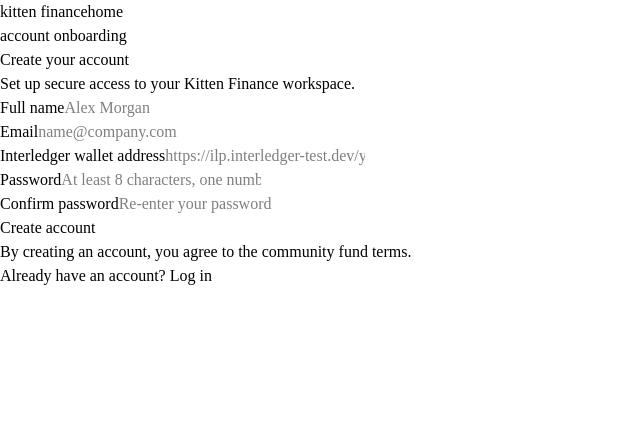
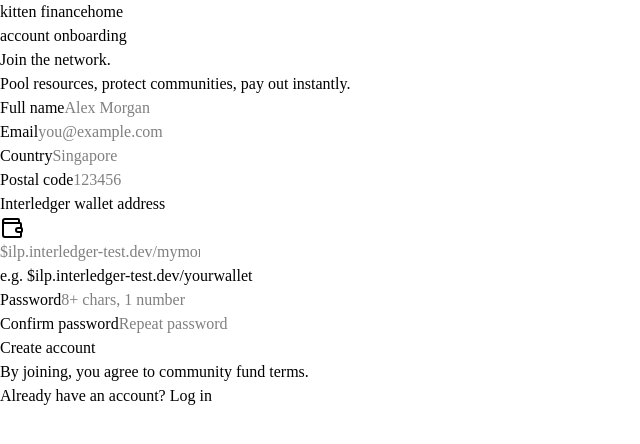
Before and after one commit to SaaiAravindhRaja/hackomania-kittens, a React (Vite) app in the folder client/: page /register in a window 1280 px wide. Shown: the top 444 px of the page, without its empty margins (0-640 px from the left). Built offline with nearby package versions, Linux system fonts and the light colour scheme.

Commit message:
Fix register form: add country/postalcode, fix auth hook and api client

```diff
--- a/client/src/lib/api.js
+++ b/client/src/lib/api.js
@@ -1,19 +1,14 @@
 const BASE = '/api'
 
 export async function api(path, options = {}) {
-  const token = localStorage.getItem('token')
   const headers = { 'Content-Type': 'application/json', ...options.headers }
-  if (token) headers.Authorization = `Bearer ${token}`
-
   const res = await fetch(`${BASE}${path}`, { ...options, headers })
   const data = await res.json().catch(() => ({}))
-
   if (!res.ok) {
     const error = new Error(data.error || `Request failed (${res.status})`)
     error.status = res.status
     throw error
   }
-
   return data
 }
 
--- a/client/src/pages/register.jsx
+++ b/client/src/pages/register.jsx
@@ -2,156 +2,191 @@
 import { useNavigate } from 'react-router-dom'
 import { useAuth } from '@/hooks/use-auth'
 import AuthShell from '@/components/auth-shell'
-import { Alert, AlertDescription, AlertTitle } from '@/components/ui/alert'
-import { Button } from '@/components/ui/button'
-import { Form, FormField, FormMessage } from '@/components/ui/form'
-import { Input } from '@/components/ui/input'
-import { Label } from '@/components/ui/label'
-import { Loader2 } from 'lucide-react'
+import { Loader2, Wallet } from 'lucide-react'
 
 const emailPattern = /^[^\s@]+@[^\s@]+\.[^\s@]+$/
 const passwordPattern = /^(?=.*\d).{8,}$/
+const postalCodePattern = /^[0-9A-Za-z\s-]{3,10}$/
+const walletPattern = /^\$[a-zA-Z0-9.-]+\.[a-zA-Z]{2,}\/[a-zA-Z0-9._~-]+$/
+
+function Field({ label, hint, error, children }) {
+  return (
+    <div className="space-y-1.5">
+      <label className="block text-xs font-medium uppercase tracking-[0.1em] text-slate-400">
+        {label}
+      </label>
+      {children}
+      {hint && !error && (
+        <p className="text-[11px] text-slate-600">{hint}</p>
+      )}
+      <p className="min-h-[16px] text-xs text-red-400">{error || ''}</p>
+    </div>
+  )
+}
 
 export default function Register() {
   const navigate = useNavigate()
   const { register } = useAuth()
-  const [values, setValues] = useState({ name: '', email: '', password: '', confirmPassword: '', walletAddress: '' })
+  const [values, setValues] = useState({
+    name: '', email: '', country: '', postalcode: '',
+    walletAddress: '', password: '', confirmPassword: '',
+  })
   const [errors, setErrors] = useState({})
-  const [status, setStatus] = useState(null)
+  const [globalError, setGlobalError] = useState(null)
   const [loading, setLoading] = useState(false)
 
   const validate = () => {
-    const nextErrors = {}
-    if (!values.name.trim()) nextErrors.name = 'Name is required.'
-    else if (values.name.trim().length < 2) nextErrors.name = 'Name must be at least 2 characters.'
-    if (!values.email.trim()) nextErrors.email = 'Email is required.'
-    else if (!emailPattern.test(values.email)) nextErrors.email = 'Enter a valid email address.'
-    if (!values.password) nextErrors.password = 'Password is required.'
-    else if (!passwordPattern.test(values.password)) nextErrors.password = 'Use at least 8 characters including one number.'
-    if (!values.confirmPassword) nextErrors.confirmPassword = 'Please confirm your password.'
-    else if (values.password !== values.confirmPassword) nextErrors.confirmPassword = 'Passwords do not match.'
-    if (!values.walletAddress.trim()) nextErrors.walletAddress = 'Wallet address is required.'
-    else if (!values.walletAddress.startsWith('https://')) nextErrors.walletAddress = 'Must be a valid https:// wallet URL.'
-    return nextErrors
-  }
-
-  const clearFieldError = (name) => {
-    setErrors(cur => {
-      if (!cur[name]) return cur
-      const next = { ...cur }
-      delete next[name]
-      return next
-    })
+    const e = {}
+    if (!values.name.trim()) e.name = 'Name is required.'
+    else if (values.name.trim().length < 2) e.name = 'At least 2 characters.'
+    if (!values.email.trim()) e.email = 'Email is required.'
+    else if (!emailPattern.test(values.email)) e.email = 'Enter a valid email.'
+    if (!values.country.trim()) e.country = 'Country is required.'
+    if (!values.postalcode.trim()) e.postalcode = 'Postal code is required.'
+    else if (!postalCodePattern.test(values.postalcode.trim())) e.postalcode = 'Enter a valid postal code.'
+    if (!values.walletAddress.trim()) e.walletAddress = 'Wallet address is required.'
+    else if (!walletPattern.test(values.walletAddress.trim())) e.walletAddress = 'Must be like $ilp.interledger-test.dev/name'
+    if (!values.password) e.password = 'Password is required.'
+    else if (!passwordPattern.test(values.password)) e.password = 'Min 8 chars, include a number.'
+    if (!values.confirmPassword) e.confirmPassword = 'Please confirm your password.'
+    else if (values.password !== values.confirmPassword) e.confirmPassword = 'Passwords do not match.'
+    return e
   }
 
   const handleChange = (e) => {
     const { name, value } = e.target
-    setValues(cur => ({ ...cur, [name]: value }))
-    clearFieldError(name)
-    setStatus(null)
+    setValues(c => ({ ...c, [name]: value }))
+    setErrors(c => { const n = { ...c }; delete n[name]; return n })
+    setGlobalError(null)
   }
 
   const handleSubmit = async (e) => {
     e.preventDefault()
-    const nextErrors = validate()
-    setErrors(nextErrors)
-    if (Object.keys(nextErrors).length > 0) return
-
+    const errs = validate()
+    setErrors(errs)
+    if (Object.keys(errs).length > 0) return
     setLoading(true)
-    setStatus(null)
+    setGlobalError(null)
     try {
-      await register(values.name, values.email, values.password, values.walletAddress)
+      await register(
+        values.name.trim(),
+        values.email.trim(),
+        values.password,
+        values.country.trim(),
+        values.postalcode.trim(),
+        values.walletAddress.trim(),
+      )
       navigate('/dashboard')
     } catch (err) {
-      setStatus({ variant: 'destructive', title: 'Registration failed', description: err.message || 'Could not create account.' })
+      setGlobalError(err.message || 'Could not create account.')
     } finally {
       setLoading(false)
     }
   }
 
+  const inputCls = "w-full rounded-xl border border-slate-700/80 bg-slate-800/50 px-4 py-3 text-sm text-white placeholder-slate-600 transition-colors focus:border-emerald-500/70 focus:bg-slate-800 focus:outline-none"
+
   return (
     <AuthShell
       eyebrow="account onboarding"
-      title="Create your account"
-      description="Set up secure access to your Kitten Finance workspace."
+      title="Join the network."
+      description="Pool resources, protect communities, pay out instantly."
       footerLabel="Already have an account?"
       footerLinkLabel="Log in"
       footerLinkTo="/login"
     >
-      {status && (
-        <Alert variant={status.variant}>
-          <AlertTitle>{status.title}</AlertTitle>
-          <AlertDescription>{status.description}</AlertDescription>
-        </Alert>
+      {globalError && (
+        <div className="mb-4 rounded-xl border border-red-800/60 bg-red-950/40 px-4 py-3 text-sm text-red-300">
+          {globalError}
+        </div>
       )}
 
-      <Form className="space-y-4" onSubmit={handleSubmit} noValidate>
-        <FormField>
-          <Label htmlFor="name" className="text-slate-700">Full name</Label>
-          <Input
+      <form className="space-y-1" onSubmit={handleSubmit} noValidate>
+        <div className="grid grid-cols-2 gap-3">
+          <Field label="Full name" error={errors.name}>
+            <input
               id="name" name="name" autoComplete="name" placeholder="Alex Morgan"
               value={values.name} onChange={handleChange}
-            aria-invalid={Boolean(errors.name)}
-            className="h-11 rounded-xl border-slate-200 bg-slate-50/80 shadow-none focus-visible:bg-white"
+              className={inputCls}
             />
-          <FormMessage>{errors.name ?? ' '}</FormMessage>
-        </FormField>
+          </Field>
+          <Field label="Email" error={errors.email}>
+            <input
+              id="email" name="email" type="email" autoComplete="email" placeholder="you@example.com"
+              value={values.email} onChange={handleChange}
+              className={inputCls}
+            />
+          </Field>
+        </div>
 
-        <FormField>
-          <Label htmlFor="email" className="text-slate-700">Email</Label>
-          <Input
-            id="email" name="email" type="email" autoComplete="email" placeholder="name@company.com"
-            value={values.email} onChange={handleChange}
-            aria-invalid={Boolean(errors.email)}
-            className="h-11 rounded-xl border-slate-200 bg-slate-50/80 shadow-none focus-visible:bg-white"
+        <div className="grid grid-cols-2 gap-3">
+          <Field label="Country" error={errors.country}>
+            <input
+              id="country" name="country" autoComplete="country-name" placeholder="Singapore"
+              value={values.country} onChange={handleChange}
+              className={inputCls}
             />
-          <FormMessage>{errors.email ?? ' '}</FormMessage>
-        </FormField>
+          </Field>
+          <Field label="Postal code" error={errors.postalcode}>
+            <input
+              id="postalcode" name="postalcode" autoComplete="postal-code" placeholder="123456"
+              value={values.postalcode} onChange={handleChange}
+              className={inputCls}
+            />
+          </Field>
+        </div>
 
-        <FormField>
-          <Label htmlFor="walletAddress" className="text-slate-700">
-            Interledger wallet address
-          </Label>
-          <Input
-            id="walletAddress" name="walletAddress" type="url"
-            placeholder="https://ilp.interledger-test.dev/yourwallet"
+        <Field
+          label="Interledger wallet address"
+          hint="e.g. $ilp.interledger-test.dev/yourwallet"
+          error={errors.walletAddress}
+        >
+          <div className="relative">
+            <Wallet className="absolute left-3.5 top-1/2 h-4 w-4 -translate-y-1/2 text-slate-600" />
+            <input
+              id="walletAddress" name="walletAddress" autoComplete="off"
+              placeholder="$ilp.interledger-test.dev/mymoney"
               value={values.walletAddress} onChange={handleChange}
-            aria-invalid={Boolean(errors.walletAddress)}
-            className="h-11 rounded-xl border-slate-200 bg-slate-50/80 shadow-none focus-visible:bg-white font-mono text-sm"
+              className={`${inputCls} pl-10 font-mono text-xs`}
             />
-          <FormMessage>{errors.walletAddress ?? ' '}</FormMessage>
-        </FormField>
+          </div>
+        </Field>
 
-        <FormField>
-          <Label htmlFor="password" className="text-slate-700">Password</Label>
-          <Input
-            id="password" name="password" type="password" autoComplete="new-password" placeholder="At least 8 characters, one number"
+        <div className="grid grid-cols-2 gap-3">
+          <Field label="Password" error={errors.password}>
+            <input
+              id="password" name="password" type="password" autoComplete="new-password"
+              placeholder="8+ chars, 1 number"
               value={values.password} onChange={handleChange}
-            aria-invalid={Boolean(errors.password)}
-            className="h-11 rounded-xl border-slate-200 bg-slate-50/80 shadow-none focus-visible:bg-white"
+              className={inputCls}
             />
-          <FormMessage>{errors.password ?? ' '}</FormMessage>
-        </FormField>
+          </Field>
+          <Field label="Confirm password" error={errors.confirmPassword}>
+            <input
+              id="confirmPassword" name="confirmPassword" type="password" autoComplete="new-password"
+              placeholder="Repeat password"
+              value={values.confirmPassword} onChange={handleChange}
+              className={inputCls}
+            />
+          </Field>
+        </div>
 
-        <FormField>
-          <Label htmlFor="confirmPassword" className="text-slate-700">Confirm password</Label>
-          <Input
-            id="confirmPassword" name="confirmPassword" type="password" autoComplete="new-password" placeholder="Re-enter your password"
-            value={values.confirmPassword} onChange={handleChange}
-            aria-invalid={Boolean(errors.confirmPassword)}
-            className="h-11 rounded-xl border-slate-200 bg-slate-50/80 shadow-none focus-visible:bg-white"
-          />
-          <FormMessage>{errors.confirmPassword ?? ' '}</FormMessage>
-        </FormField>
+        <div className="pt-2">
+          <button
+            type="submit"
+            disabled={loading}
+            className="flex w-full items-center justify-center gap-2 rounded-xl bg-emerald-600 py-3 text-sm font-semibold text-white transition-all hover:bg-emerald-500 hover:shadow-[0_0_24px_rgba(52,211,153,0.3)] disabled:cursor-not-allowed disabled:opacity-60"
+          >
+            {loading ? (
+              <><Loader2 className="h-4 w-4 animate-spin" /> Creating account...</>
+            ) : 'Create account'}
+          </button>
+        </div>
 
-        <Button type="submit" disabled={loading} className="h-11 w-full rounded-xl">
-          {loading ? <><Loader2 className="mr-2 h-4 w-4 animate-spin" /> Creating account...</> : 'Create account'}
-        </Button>
-
-        <p className="text-center text-xs text-slate-500">
-          By creating an account, you agree to the community fund terms.
+        <p className="pt-1 text-center text-xs text-slate-700">
+          By joining, you agree to community fund terms.
         </p>
-      </Form>
+      </form>
     </AuthShell>
   )
 }
```
Also changed, not shown: client/src/hooks/use-auth.jsx (+17 -26 lines). Lines whose indentation alone changed are shown as unchanged.
